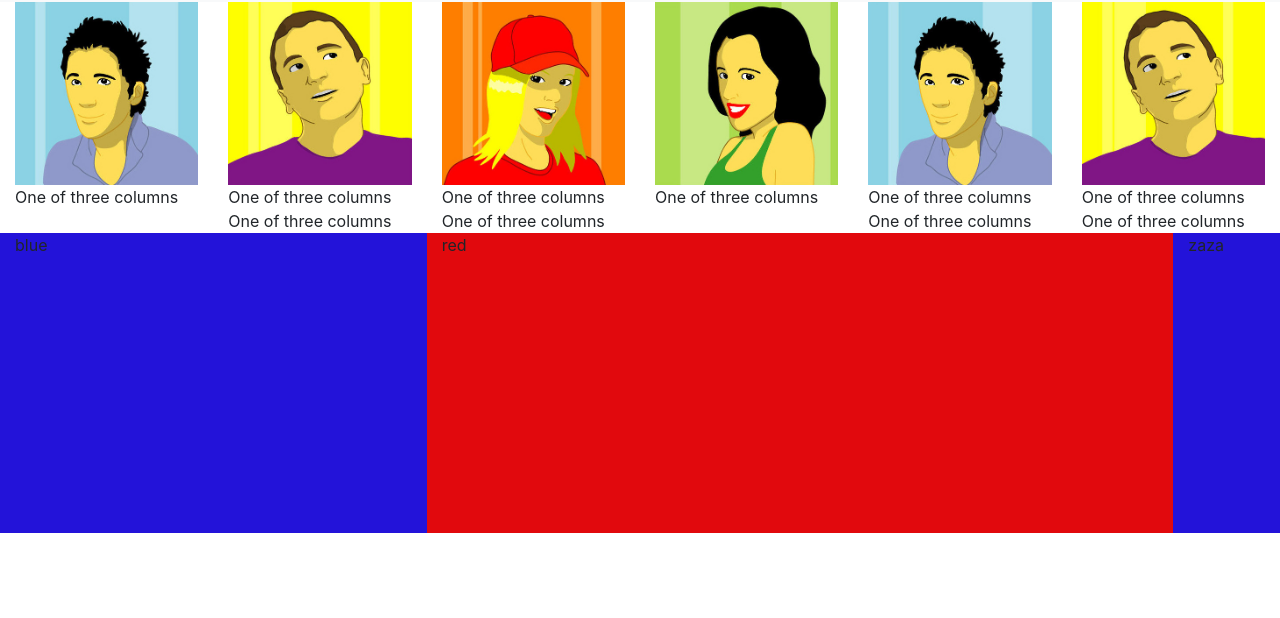
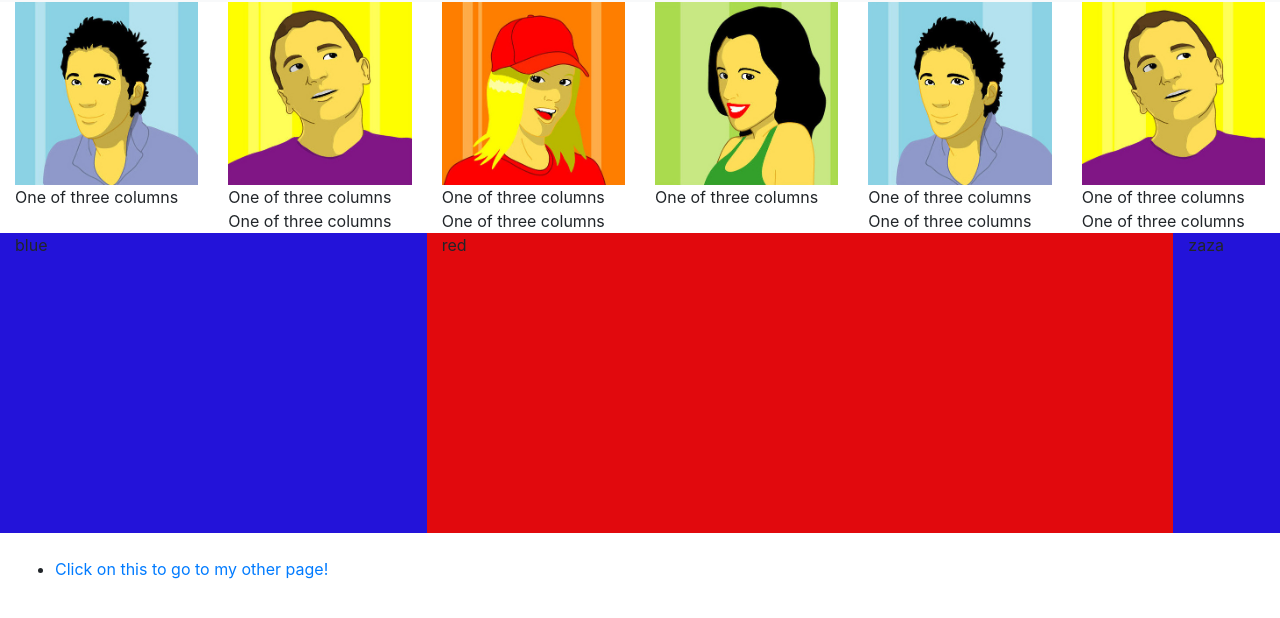
Before and after one commit to Jannevmierlo/prj4_day6, a plain HTML site: page index.html in a window 1280 px wide. Shown: the part 210-828 px from the top of the page. Before the commit the page ends 800 px from the top, so only its background shows below. Drawn offline with nearby package versions, Linux system fonts and the light colour scheme.

Commit message:
Update index.html

```diff
--- a/index.html
+++ b/index.html
@@ -66,7 +66,10 @@
 				<div class="myblue myboxsize col-1">zaza</div>
 
 			</div>
-
+			<br>
+			<ul class="footer-links">
+						  <li><a href="190935.html">Click on this to go to my other page!</a></li><br>
+			</ul>
 		</div>
     <!-- Optional JavaScript -->
     <!-- jQuery first, then Popper.js, then Bootstrap JS -->
```
